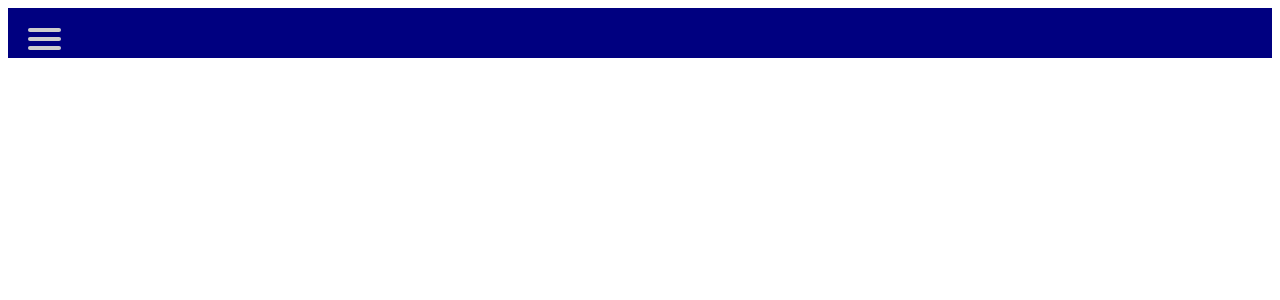
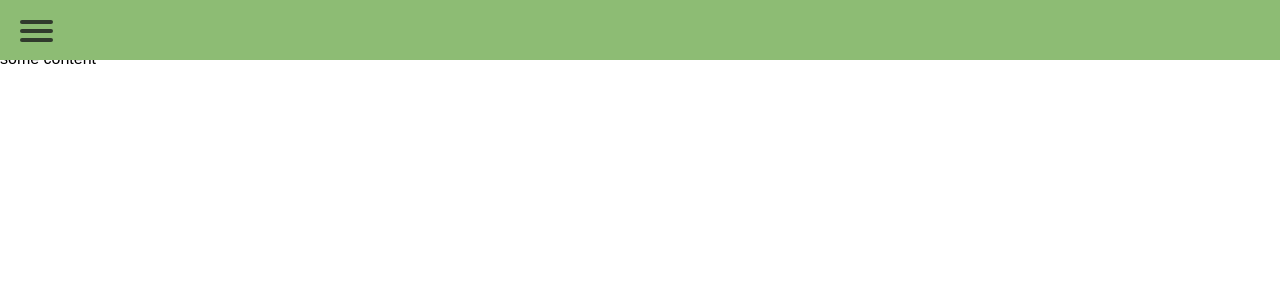
Before and after one commit to DLeasure/FinalProjectSprout, an Angular app: page / in a window 1280 px wide. Shown: the top 300 px of the page. Built offline with nearby package versions, Linux system fonts and the light colour scheme.

Commit message:
styled home page a bit

```diff
--- a/src/app/sprout-home/sprout-home.component.css
+++ b/src/app/sprout-home/sprout-home.component.css
@@ -1,5 +1,9 @@
- body
- {
+html {
+  padding: 0;
+  margin: 0;
+}
+
+body {
   margin: 0;
   padding: 0;
   background:white;
@@ -7,32 +11,33 @@
   font-family: "Avenir Next", "Avenir", sans-serif;
 }
 
- a
- {
+a {
   text-decoration: none;
   color: #232323;
   transition: color 0.3s ease;
 }
 
- a:hover
- {
+a:hover {
   color: green;
 }
 
 #banner{
-  display: flex;
-  flex-direction: row;
-  height: 50px;
-  background-color: navy;
+  /* display: inline-block; */
+  position: fixed;
+  /* display: flex;
+  flex-direction: row; */
+  height: 60px;
+  width: 100%;
+  background-color: #8dbc74;
   top: 0;
 }
 
- #aboutButton{
+#aboutButton {
   left: 500px;
   align-content: flex-end;
 }
- #menuToggle
- {
+
+#menuToggle {
   display: block;
   position: relative;
   top: 20px;
@@ -42,8 +47,7 @@
   user-select: none;
 }
 
- #menuToggle input
- {
+#menuToggle input {
   display: block;
   width: 40px;
   height: 32px;
@@ -60,15 +64,14 @@
 }
 
 /* hamburger*/
- #menuToggle span
- {
+#menuToggle span {
   display: block;
   width: 33px;
   height: 4px;
   margin-bottom: 5px;
   position: relative;
 
-   background: #cdcdcd;
+  background: #303a2c;
   border-radius: 3px;
 
   z-index: 1;
@@ -80,27 +83,23 @@
               opacity 0.55s ease;
 }
 
- #menuToggle span:first-child
- {
+#menuToggle span:first-child {
   transform-origin: 0% 0%;
 }
 
- #menuToggle span:nth-last-child(2)
- {
+#menuToggle span:nth-last-child(2) {
   transform-origin: 0% 100%;
 }
 
 /* Transform to a crossmark */
- #menuToggle input:checked ~ span
- {
+#menuToggle input:checked ~ span {
   opacity: 1;
   transform: rotate(45deg) translate(-2px, -1px);
   background: #232323;
 }
 
 /* Hide the middle one */
- #menuToggle input:checked ~ span:nth-last-child(3)
- {
+#menuToggle input:checked ~ span:nth-last-child(3) {
   opacity: 0;
   transform: rotate(0deg) scale(0.2, 0.2);
 }
@@ -108,21 +107,19 @@
 /*
  * Ohyeah and the last one should go the other direction
  */
- #menuToggle input:checked ~ span:nth-last-child(2)
- {
+#menuToggle input:checked ~ span:nth-last-child(2) {
   transform: rotate(-45deg) translate(0, -1px);
 }
 
 /* Make this absolute positioned*/
- #menu
- {
+#menu {
   position: absolute;
-   width: 200px;
+  width: 100px;
   margin: -100px 0 0 -50px;
   padding: 50px;
   padding-top: 125px;
 
-   background: #ededed;
+  background: #8dbc74;
   list-style-type: none;
   -webkit-font-smoothing: antialiased;
  /* to stop flickering of text in safari */
@@ -133,15 +130,13 @@
   transition: transform 0.5s cubic-bezier(0.77,0.2,0.05,1.0);
 }
 
- #menu li
- {
+#menu li {
   padding: 10px 0;
   font-size: 22px;
 }
 
 /* slide it in from the left*/
- #menuToggle input:checked ~ ul
- {
+#menuToggle input:checked ~ ul {
   transform: none;
 }
 
--- a/src/app/sprout-home/sprout-home.component.html
+++ b/src/app/sprout-home/sprout-home.component.html
@@ -3,6 +3,7 @@
 <head>
     <link rel="stylesheet" href="https://cdnjs.cloudflare.com/ajax/libs/font-awesome/4.7.0/css/font-awesome.min.css">
 </head>
+<body>
   <header>
     <div id="banner">
       <nav role="navigation">
@@ -10,6 +11,7 @@
 
             <input type="checkbox" id="menuButton" />
 
+            <!-- Hamburger Menu Icons -->
             <span></span>
             <span></span>
             <span></span>
@@ -21,18 +23,26 @@
               <a (click)="optionClicked()" routerLink="recycle"><li>Recycle</li></a>
               <a (click)="optionClicked()" routerLink="AboutUs"><li>About Us</li></a>
             </ul>
-          <div>
+            <!-- <div>
               <p></p>
-          </div>
+            </div> -->
           </div>
         </nav>
     </div>
+  </header>
+  <p>
 
-</header>
-
-<body>
-
-
+  </p>
+  <p>
+  </p>
+  <p>
+  </p>
+  <p>
+    some content
+  </p>
+  <p>
+    some content
+  </p>
   <router-outlet></router-outlet>
 </body>
 </html>
--- a/src/styles.css
+++ b/src/styles.css
@@ -1 +1,5 @@
 /* You can add global styles to this file, and also import other style files */
+
+body {
+    margin: 0;
+}
```
Also changed, not shown: 1 other file (tests, documents, lock files or other folders). Lines whose indentation alone changed are shown as unchanged.
